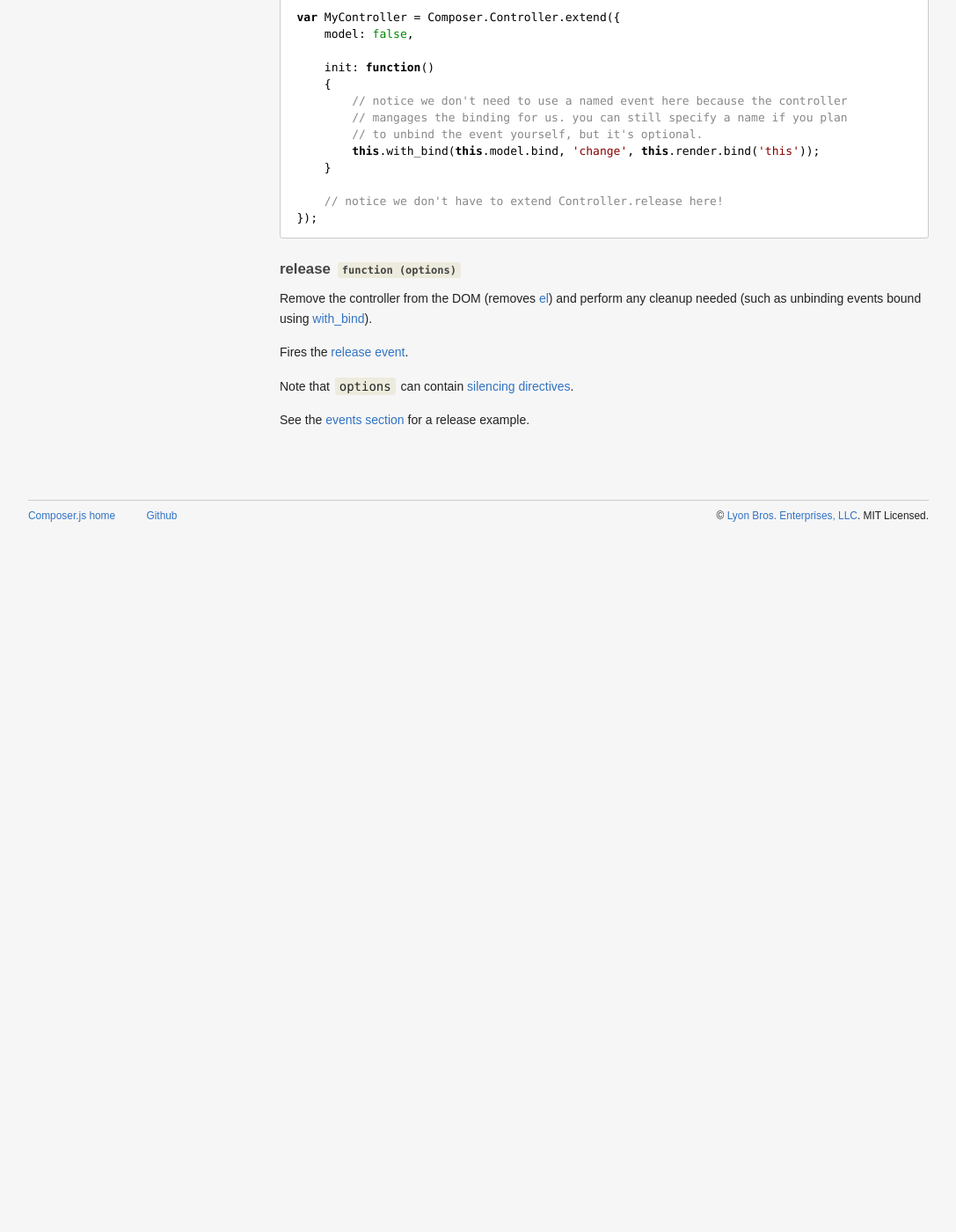
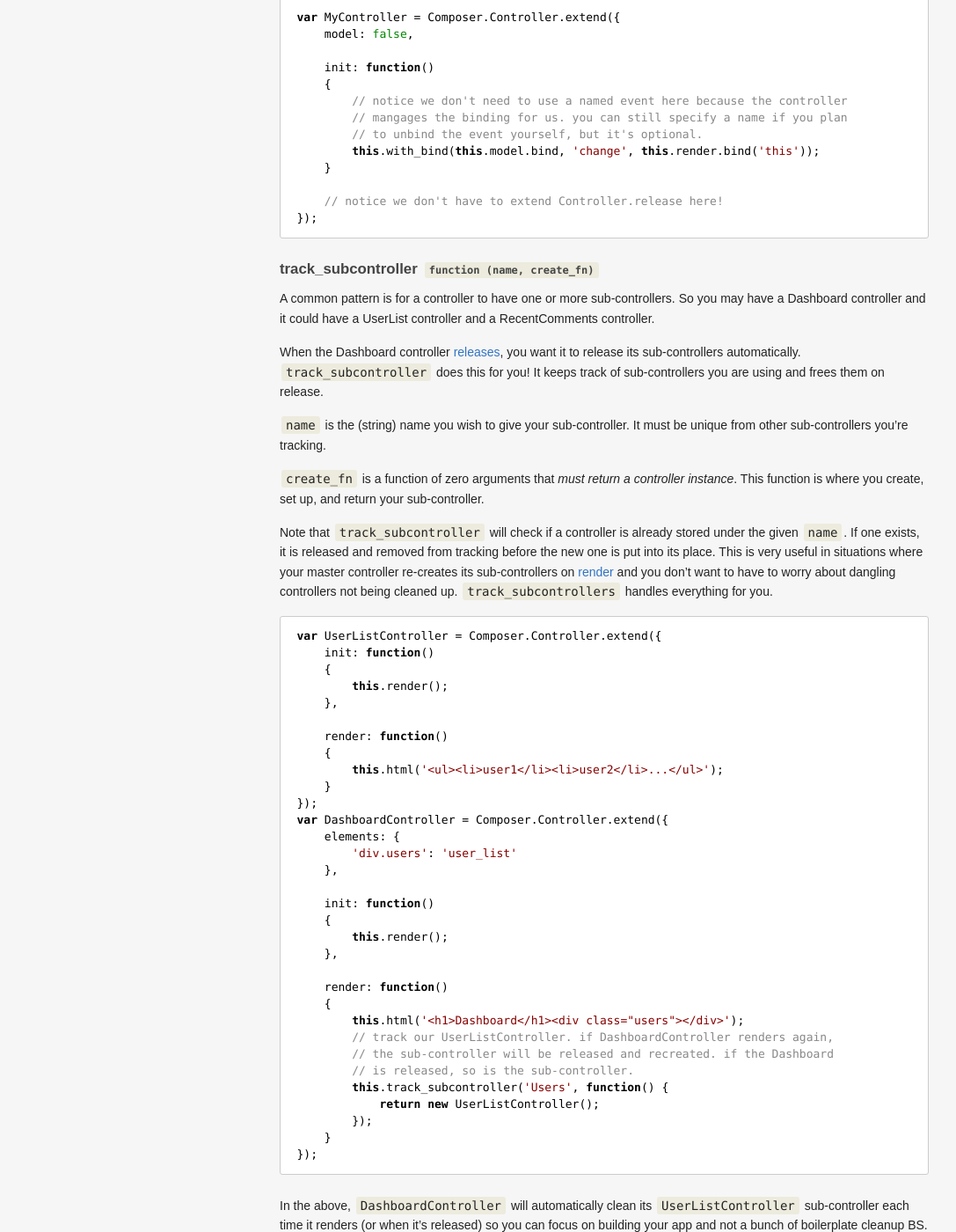
Before and after one commit to lyonbros/composer.js, a Jekyll site: the page built from docs/controller.md, in a window 1280 px wide and 1400 px high, scrolled down 4234 px. Shown: the whole window at 88% size, without its empty margins (96-1183 px from the left). Built offline with Jekyll 4.4.1, drawn with Linux system fonts in a browser that asks for light colours; before the commit the page ends 4864 px from its top, so only the background shows below that.

Commit message:
track_subcontroller

```diff
--- a/docs/controller.md
+++ b/docs/controller.md
@@ -259,6 +259,71 @@ var MyController = Composer.Controller.extend({
 {% endhighlight %}
 </div>
 
+### track_subcontroller :: function(name, create_fn)
+
+A common pattern is for a controller to have one or more sub-controllers. So you
+may have a Dashboard controller and it could have a UserList controller and a
+RecentComments controller.
+
+When the Dashboard controller [releases](#release-1), you want it to release its
+sub-controllers automatically. `track_subcontroller` does this for you! It keeps
+track of sub-controllers you are using and frees them on release.
+
+`name` is the (string) name you wish to give your sub-controller. It must be
+unique from other sub-controllers you're tracking.
+
+`create_fn` is a function of zero arguments that *must return a controller
+instance*. This function is where you create, set up, and return your
+sub-controller.
+
+Note that `track_subcontroller` will check if a controller is already stored
+under the given `name`. If one exists, it is released and removed from tracking
+before the new one is put into its place. This is very useful in situations
+where your master controller re-creates its sub-controllers on [render](#render)
+and you don't want to have to worry about dangling controllers not being cleaned
+up. `track_subcontrollers` handles everything for you.
+
+<div class="noeval">
+{% highlight js %}
+var UserListController = Composer.Controller.extend({
+    init: function()
+    {
+        this.render();
+    },
+
+    render: function()
+    {
+        this.html('<ul><li>user1</li><li>user2</li>...</ul>');
+    }
+});
+var DashboardController = Composer.Controller.extend({
+    elements: {
+        'div.users': 'user_list'
+    },
+
+    init: function()
+    {
+        this.render();
+    },
+
+    render: function()
+    {
+        this.html('<h1>Dashboard</h1><div class="users"></div>');
+        // track our UserListController. if DashboardController renders again,
+        // the sub-controller will be released and recreated. if the Dashboard
+        // is released, so is the sub-controller.
+        this.track_subcontroller('Users', function() {
+            return new UserListController();
+        });
+    }
+});
+{% endhighlight %}
+</div>
+
+In the above, `DashboardController` will automatically clean its
+`UserListController` sub-controller each time it renders (or when it's released)
+so you can focus on building your app and not a bunch of boilerplate cleanup BS.
+
 ### release :: function(options)
 
 Remove the controller from the DOM (removes [el](#el)) and perform any cleanup
```
